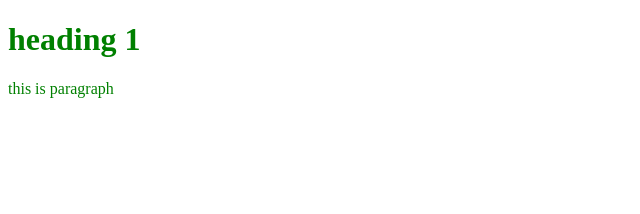
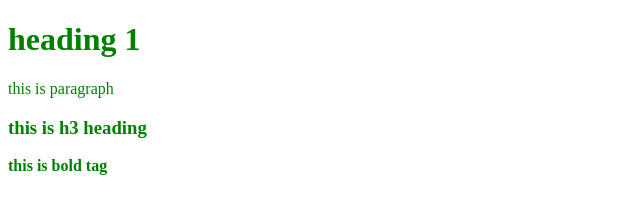
Before and after one commit to crnick/practice, a plain HTML site: page index.html in a window 1280 px wide. Shown: the whole page, without its empty margins (0-640 px from the left). Drawn offline with Linux system fonts and the light colour scheme.

Commit message:
added some new html code

```diff
--- a/index.html
+++ b/index.html
@@ -8,6 +8,9 @@
         <h1>heading 1</h1>
 
         <p>this is paragraph</p>
+
+        <h3>this is h3 heading </h3>
+        <b>this is bold tag</b>
         <script src="index.js"></script>
     </body>
 </html>
```
